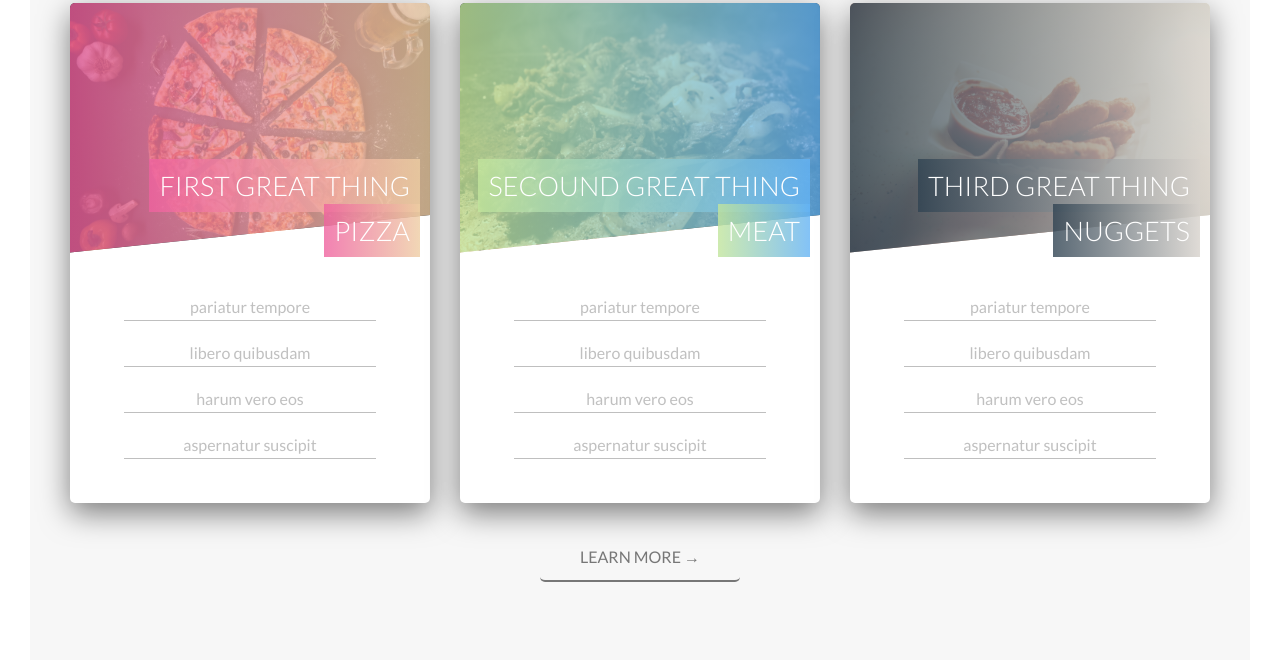
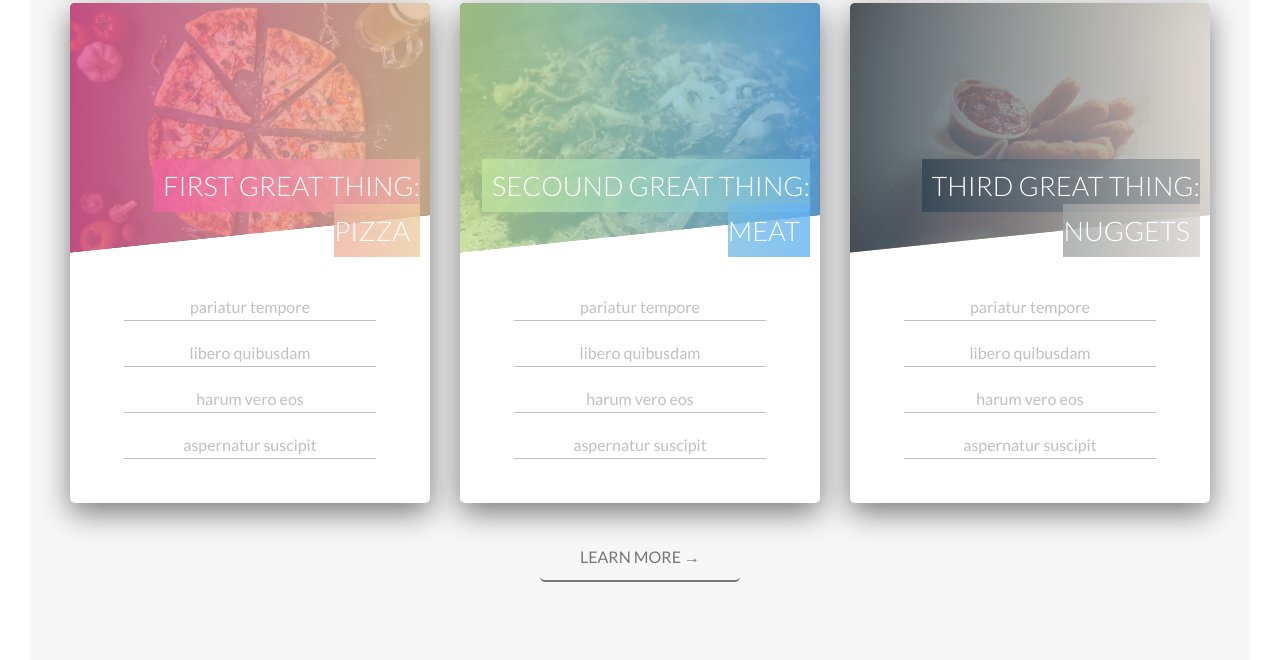
Before and after one commit to mjack31/the_things_css_project, a website: page index.html in a window 1280 px wide. Shown: the part 2355-3015 px from the top of the page. Drawn offline with Linux system fonts and the light colour scheme.

Commit message:
Improve cards header

```diff
--- a/index.html
+++ b/index.html
@@ -140,10 +140,7 @@
               </div>
               <h4 class="card__header card__header">
                 <span class="card__header-span card__header-span--1">
-                  First great Thing
-                </span>
-                <span class="card__header-span card__header-span--1">
-                  Pizza
+                  First great Thing: Pizza
                 </span>
               </h4>
               <ul class="card__features">
@@ -165,10 +162,7 @@
               </div>
               <h4 class="card__header card__header">
                 <span class="card__header-span card__header-span--2">
-                  Secound great Thing
-                </span>
-                <span class="card__header-span card__header-span--2">
-                  Meat
+                  Secound great Thing: Meat
                 </span>
               </h4>
               <ul class="card__features">
@@ -190,10 +184,7 @@
               </div>
               <h4 class="card__header card__header">
                 <span class="card__header-span card__header-span--3">
-                  Third great Thing
-                </span>
-                <span class="card__header-span card__header-span--3">
-                  Nuggets
+                  Third great Thing: Nuggets
                 </span>
               </h4>
               <ul class="card__features">
--- a/sass/components/_card.scss
+++ b/sass/components/_card.scss
@@ -69,7 +69,7 @@
   &__header {
     position: absolute;
     top: 30%;
-    left: 0;
+    right: 0;
     color: white;
     padding: 1rem;
     font-size: 2.7rem;
@@ -84,17 +84,15 @@
 
   &__header-span {
     padding: 1rem;
+
     &--1 {
       background: linear-gradient(0.25turn, rgba(#EF629F, 0.8), rgba(#EECDA3, 0.8));
-      width: 60%;
     }
     &--2 {
       background: linear-gradient(0.25turn, rgba($spec-light, 0.8), rgba($spec-dark, 0.8));
-      width: 60%;
     }
     &--3 {
       background: linear-gradient(0.25turn, rgba(#304352, 0.8), rgba(#d7d2cc, 0.8));
-      width: 60%;
     }
   }
 
--- a/sass/components/_pop-up.scss
+++ b/sass/components/_pop-up.scss
@@ -46,6 +46,7 @@
   }
 
   &__img--1 {
+    position: relative;
     background: url(../img/igor-ovsyannykov-530800-unsplash.jpg);
     background-size: cover;
     width: 100%;
```
Also changed, not shown: css/style.css.
